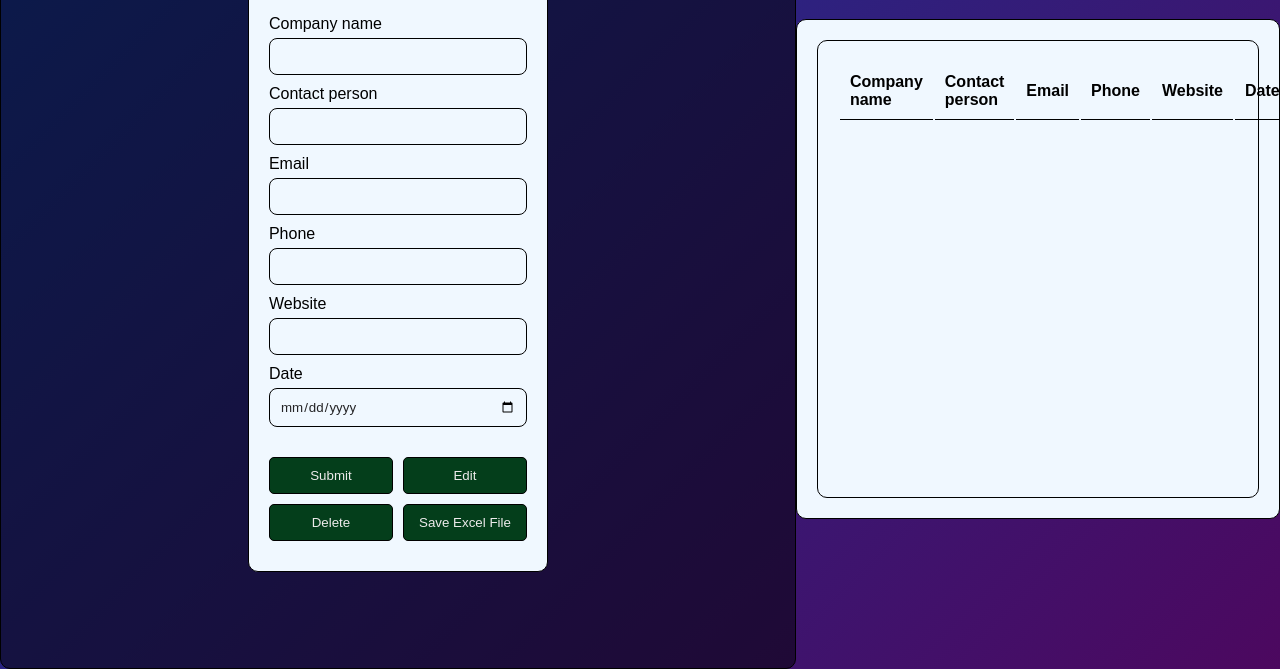
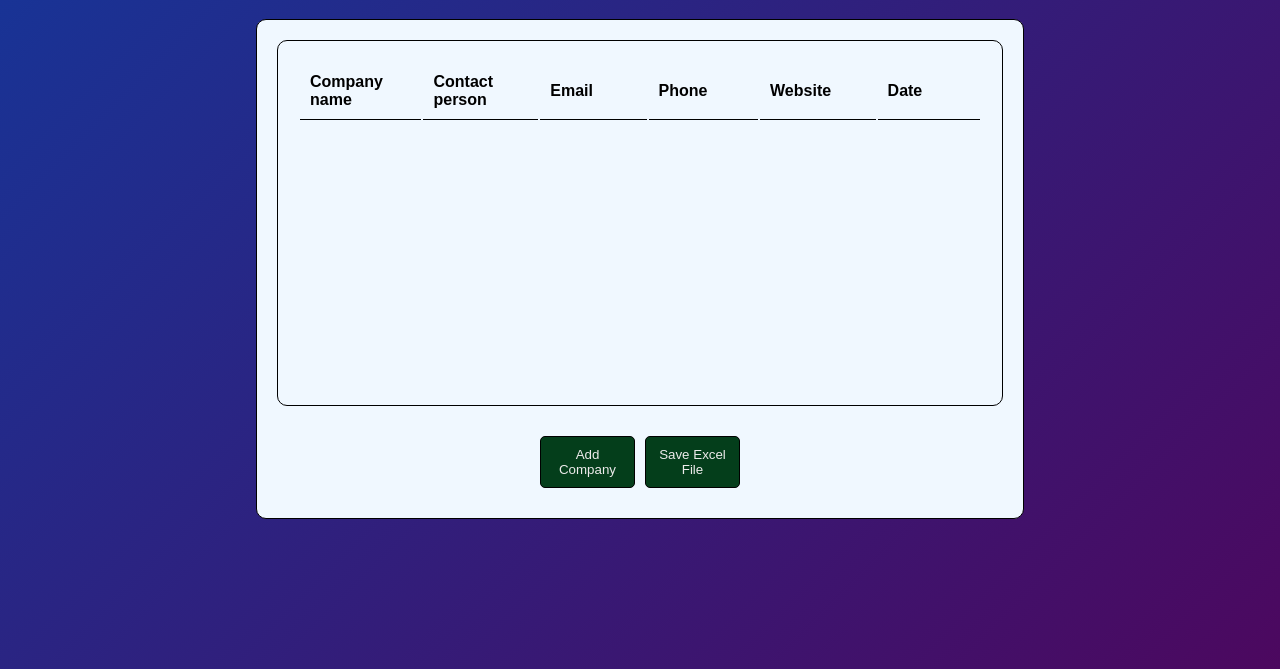
Before and after one commit to WhiteRoadToJava/List-of-companies, a plain HTML site: page index.html in a window 1280 px wide. Shown: the part 131-800 px from the top of the page. Drawn offline with Linux system fonts and the light colour scheme.

Commit message:
form is fixed

```diff
--- a/index.html
+++ b/index.html
@@ -1,15 +1,48 @@
 <!DOCTYPE html>
 <html lang="en">
+
 <head>
         <meta charset="UTF-8">
         <meta name="viewport" content="width=device-width, initial-scale=1.0">
         <link rel="stylesheet" href="style.css">
         <title>List Of Companies</title>
 </head>
-<body><div class="container">
 
-        <div class="add-form">
-         <div class="form">
+<body>
+        <div class="container">
+
+
+
+
+                <div class="list">
+                        <table id="table-container">
+                                <thead>
+                                        <tr>
+                                                <th>Company name</th>
+                                                <th>Contact person</th>
+                                                <th>Email</th>
+                                                <th>Phone</th>
+                                                <th>Website</th>
+                                                <th>Date</th>
+                                </thead>
+                                <tfoot id="table-including">
+                                </tfoot>
+                        </table>
+
+                        <div class="button-field">
+                                <button id="add-company" class="submit-btn">Add Company</button>
+                                <button type="button" class="submit-btn"
+                                        onclick="saveTableAsCsv('table-including', 'companies.csv')">Save Excel File</button>
+                        </div>
+                </div>
+        </div>
+
+
+
+
+
+        <div class="form" id="form">
+                <div class="form-container">
                         <h1 class="title">List Of Companies</h1>
                         <div class="row">
                                 <label for="">Company name</label>
@@ -36,37 +69,21 @@
                                 <input type="date" title="date" id="date">
                         </div>
                         <div class="button-field">
-                        <button type="submit" id="submit" class="submit-btn" onclick="addCompany()">Submit</button>
-                        <button type="button" class="submit-btn" id="edit-company" onclick="editCompany()">Edit</button>
-                        <button type="button" class="submit-btn" onclick="deleteCompany()">Delete</button>
-                        <button type="button" class="submit-btn" onclick="saveTableAsCsv('table-including', 'companies.csv')">Save Excel File</button>
+                                <button  id="submit" class="submit-btn"
+                                        onclick="addCompany()">Submit</button>
+                                <button  class="submit-btn" id="edit-company"
+                                        onclick="editCompany()">Edit</button>
+                                <button  class="submit-btn" onclick="deleteCompany()" id="delete-company">Delete</button>
+                                <button  class="submit-btn" id="cancel" >Cancel</button>
+
                         </div>
                 </div>
         </div>
 
 
 
-        <div class="list">
-                <table id="table-container">
-                        <thead>
-                                <tr>
-                                        <th>Company name</th>
-                                        <th>Contact person</th>
-                                        <th>Email</th>
-                                        <th>Phone</th>
-                                        <th>Website</th>
-                                        <th>Date</th>
-                        </thead>
-                        <tfoot id="table-including">
-                        </tfoot>
-                </table>
-        </div>
-        </div>
-
-
-
-
 
         <script src="script.js"></script>
 </body>
+
 </html>
--- a/script.js
+++ b/script.js
@@ -5,13 +5,25 @@ const inputPhone = document.getElementById("phone");
 const inputWebsite = document.getElementById("website");
 const inputDate = document.getElementById("date");
 const table = document.getElementById("table-including");
+
+const editBtn = document.getElementById("edit-company");
+const deleteBtn = document.getElementById("delete-company");
+const submitBtn = document.getElementById("submit");
+
+const form = document.getElementById("form");
+
 let row = table.closest("tr");
 let rowToDelete = 0;
 let rowToEdit = 0;
 let rowIndex = 0;
 
 
-
+let cancelBtn = document.getElementById("cancel");
+cancelBtn.addEventListener("click", () => {
+        form.style.display = "none";
+        editBtn.style.display = "flex";
+        deleteBtn.style.display = "flex";
+});
 
 
 
@@ -32,11 +44,9 @@ function addCompany() {
                 <td>${conpanies.inputDate.value}</td>
         `;
                 table.appendChild(tr);
-
-
                 saveData();
+                form.style.display = "none";
         }
-
 }
 
 table.addEventListener("click", (e) => {
@@ -45,6 +55,8 @@ table.addEventListener("click", (e) => {
                 rowToupdate = e.target.closest("tr")
                 rowIndex = e.target.closest("tr")
                 showDataRow(rowIndex);
+                form.style.display = "flex";
+                submitBtn.style.display = "none";
         }
 });
 
@@ -61,9 +73,9 @@ table.addEventListener("mouseout", (e) => {
 
 
 function deleteCompany() {
-        if (confirm("Are you sure you want to delete this company?")
-        ) {
+        if (confirm("Are you sure you want to delete this company?")) {
                 rowToDelete.remove();
+                form.style.display = "none";
                 saveData();
                 loadData();
         }
@@ -90,6 +102,7 @@ function editCompany() {
                 saveData();
                 loadData();
                 alert("Company edited successfully");
+                form.style.display = "none";
         }
         else {
                 loadData();
@@ -104,7 +117,20 @@ function saveData() {
 function loadData() {
         table.innerHTML = localStorage.getItem("data")
 }
+
+
 loadData();
+
+
+let addCompanyBtn = document.getElementById("add-company");
+addCompanyBtn.addEventListener("click", () => {
+        submitBtn.style.display = "flex";
+        editBtn.style.display = "none";
+        deleteBtn.style.display = "none";
+        form.style.display = "flex";
+});
+
+
 
 
 
--- a/style.css
+++ b/style.css
@@ -18,38 +18,33 @@
         align-items: center;
         flex-direction: row;
         background: linear-gradient(135deg,#153699, #4c085f );
+}
+.form{
+        left: 0;
+        top: 0;
         position: absolute;
-        top: 0;
-        left: 0;
-        right: 0;
-        bottom: 0;
-}
-.add-form{
         width: 100%;
-        height: 100%;
-        display: flex;
+        height: 100vb;
+        margin: 0 auto;
+        display: none;
         flex-direction: column;
         align-items: center;
-        background-color: rgb(0, 0, 0, 0.5);
-        padding: 20px;
-        border-radius: 10px;
-        border: 1px solid black;
+        background-color: rgba(0, 0, 0, 0.5);
+        z-index: 1000;
 }
-.form{
-        width: 300px;
-        margin: 0 auto;
+.form-container{
+        width: 400px;
         display: flex;
         flex-direction: column;
         align-items: center;
         background-color: aliceblue;
         padding: 20px;
-        background-color: aliceblue;
         border-radius: 10px;
         border: 1px solid black;
-        z-index: 1000;
+        box-shadow: 0 0 20px rgba(0, 0, 0, 0.2);
 }
 .row{
-        width: 100%;
+        width: 200px;
         display: flex;
         flex-direction: column;
 }
@@ -63,13 +58,13 @@ input{
         border-radius: 8px;
         border: 1px solid black;
         padding: 10px;
-        background: transparent;
+
         padding: 10px;
         font-weight: 15px;
         color: rgb(36, 36, 38);
 }
 .button-field{
-        width: 100%;
+        width: 200px;
         display: grid;
         grid-template-columns: 2fr 2fr;
         grid-gap: 10px;
@@ -84,7 +79,8 @@ input{
         color: rgb(237, 235, 235);
         background-color: rgb(4, 62, 27);
         transition: color, background-color 0.3s ease-in-out;
-        cursor: pointer
+        cursor: pointer;
+        text-align: center;
 }
 .submit-btn:hover{
         color: rgb(237, 235, 235);
```
Lines whose indentation alone changed are shown as unchanged.
